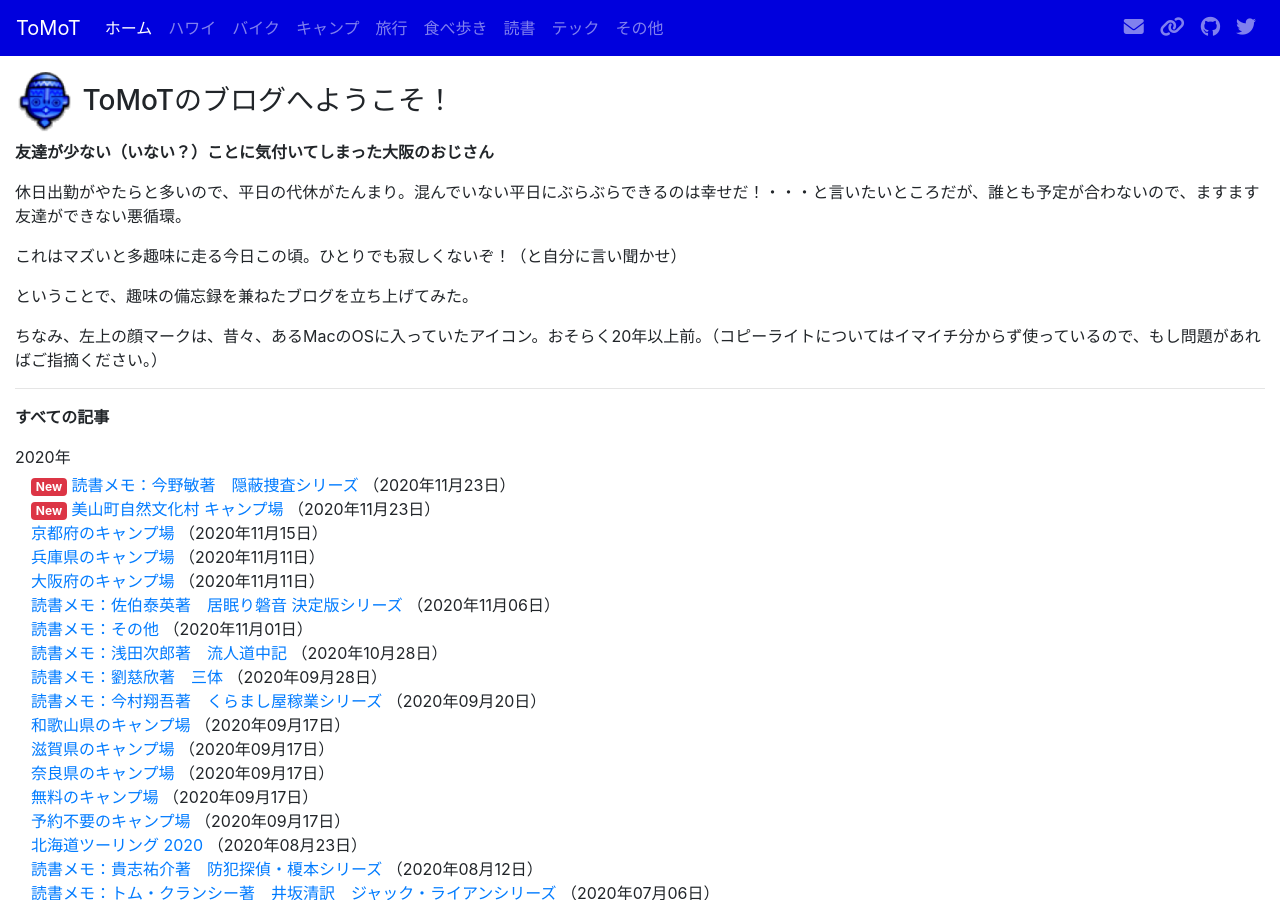
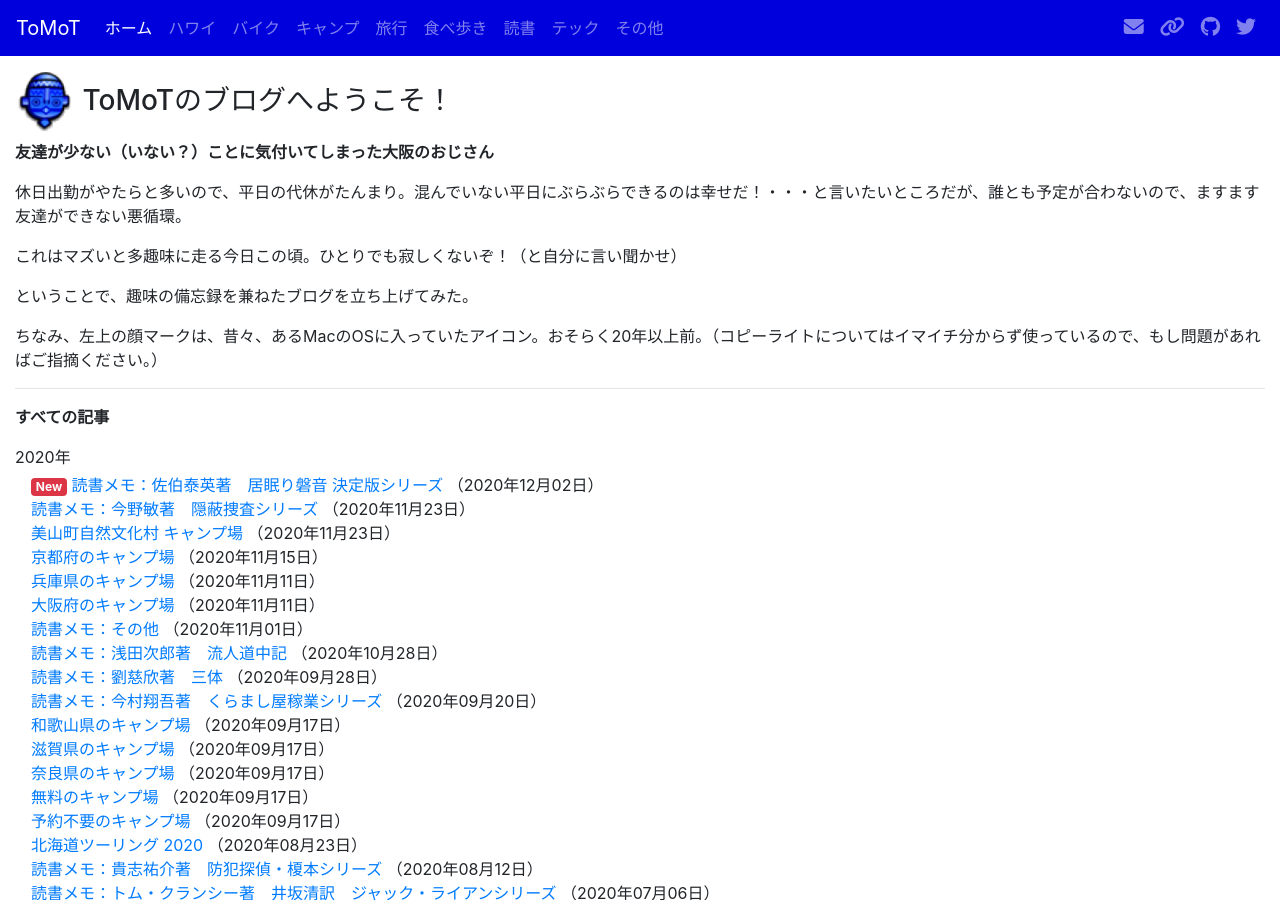
Before and after one commit to tomot/tomot.github.io, a Jekyll site: the page built from index.md, in a window 1280 px wide and 900 px high. Built offline with Jekyll 4.4.1, drawn with Linux system fonts in a browser that asks for light colours; nearby versions of some CDN libraries.

Commit message:
add a book by Saeki

```diff
--- a/index.md
+++ b/index.md
@@ -19,12 +19,12 @@ title: ToMoT - ホーム
 
 <p class="mb-1">2020年</p>
 <ul class="list-unstyled ml-3 mb-1">
-<li><span class="badge badge-danger">New</span> <a href="pages/book-konno.html">読書メモ：今野敏著　隠蔽捜査シリーズ</a> （2020年11月23日）</li>
-<li><span class="badge badge-danger">New</span> <a href="pages/camp-miyama.html">美山町自然文化村 キャンプ場</a> （2020年11月23日）</li>
+<li><span class="badge badge-danger">New</span> <a href="pages/book-saeki.html">読書メモ：佐伯泰英著　居眠り磐音 決定版シリーズ</a> （2020年12月02日）</li>
+<li><a href="pages/book-konno.html">読書メモ：今野敏著　隠蔽捜査シリーズ</a> （2020年11月23日）</li>
+<li><a href="pages/camp-miyama.html">美山町自然文化村 キャンプ場</a> （2020年11月23日）</li>
 <li><a href="pages/camp-kyoto.html">京都府のキャンプ場</a> （2020年11月15日）</li>
 <li><a href="pages/camp-hyogo.html">兵庫県のキャンプ場</a> （2020年11月11日）</li>
 <li><a href="pages/camp-osaka.html">大阪府のキャンプ場</a> （2020年11月11日）</li>
-<li><a href="pages/book-saeki.html">読書メモ：佐伯泰英著　居眠り磐音 決定版シリーズ</a> （2020年11月06日）</li>
 <li><a href="pages/book-etc.html">読書メモ：その他</a> （2020年11月01日）</li>
 <li><a href="pages/book-asada.html">読書メモ：浅田次郎著　流人道中記</a> （2020年10月28日）</li>
 <li><a href="pages/book-liu.html">読書メモ：劉慈欣著　三体</a> （2020年09月28日）</li>
```
Also changed, not shown: book.md (+1 -1 lines), pages/book-saeki.md (+4 -2 lines).
